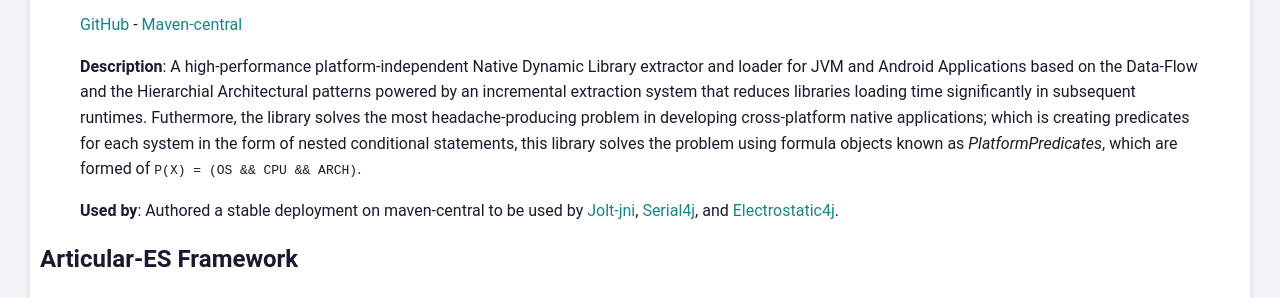
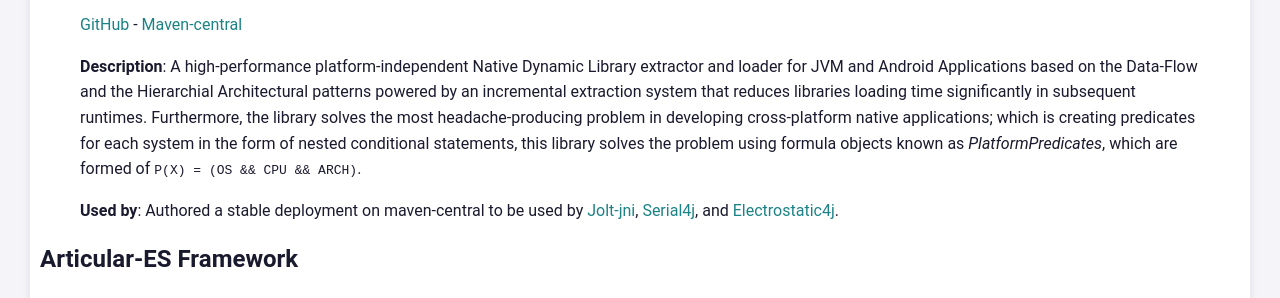
Before and after one commit to pavly-gerges/pavly-gerges, a Jekyll site: the page built from resume/index.md, in a window 1280 px wide and 900 px high, scrolled down 4467 px. Shown: the part 203-501 px from the top of the window. Built offline with Jekyll 4.4.1, drawn with Linux system fonts in a browser that asks for light colours; our own code applies the rules of GitHub Pages for plain Markdown files; some of the changed text lies outside the part shown.

Commit message:
Update index.md

```diff
--- a/resume/index.md
+++ b/resume/index.md
@@ -110,7 +110,7 @@ Assisted in surgical planning and in-surgery techniques in intricate neurospinal
 ## jSnapLoader API
 > [GitHub](https://github.com/Electrostat-Lab/jSnapLoader) - [Maven-central](https://central.sonatype.com/artifact/io.github.electrostat-lab/snaploader)
 >
-> **Description**: A high-performance platform-independent Native Dynamic Library extractor and loader for JVM and Android Applications based on the Data-Flow and the Hierarchial Architectural patterns powered by an incremental extraction system that reduces libraries loading time significantly in subsequent runtimes. Futhermore, the library solves the most headache-producing problem in developing cross-platform native applications; which is creating predicates for each system in the form of nested conditional statements, this library solves the problem using formula objects known as _PlatformPredicates_, which are formed of `P(X) = (OS && CPU && ARCH)`.
+> **Description**: A high-performance platform-independent Native Dynamic Library extractor and loader for JVM and Android Applications based on the Data-Flow and the Hierarchial Architectural patterns powered by an incremental extraction system that reduces libraries loading time significantly in subsequent runtimes. Furthermore, the library solves the most headache-producing problem in developing cross-platform native applications; which is creating predicates for each system in the form of nested conditional statements, this library solves the problem using formula objects known as _PlatformPredicates_, which are formed of `P(X) = (OS && CPU && ARCH)`.
 >
 > **Used by**:
 > Authored a stable deployment on maven-central to be used by [Jolt-jni](https://github.com/stephengold/snap-jolt/tree/master), [Serial4j](https://github.com/Electrostat-Lab/Electrostatic-Sandbox/tree/master/electrostatic-sandbox-framework/electrostatic4j/serial4j), and [Electrostatic4j](https://github.com/Electrostat-Lab/Electrostatic-Sandbox/tree/master/electrostatic-sandbox-framework/electrostatic4j).
```
Also changed, not shown: other parts of resume/index.md (+1 -1 lines).
